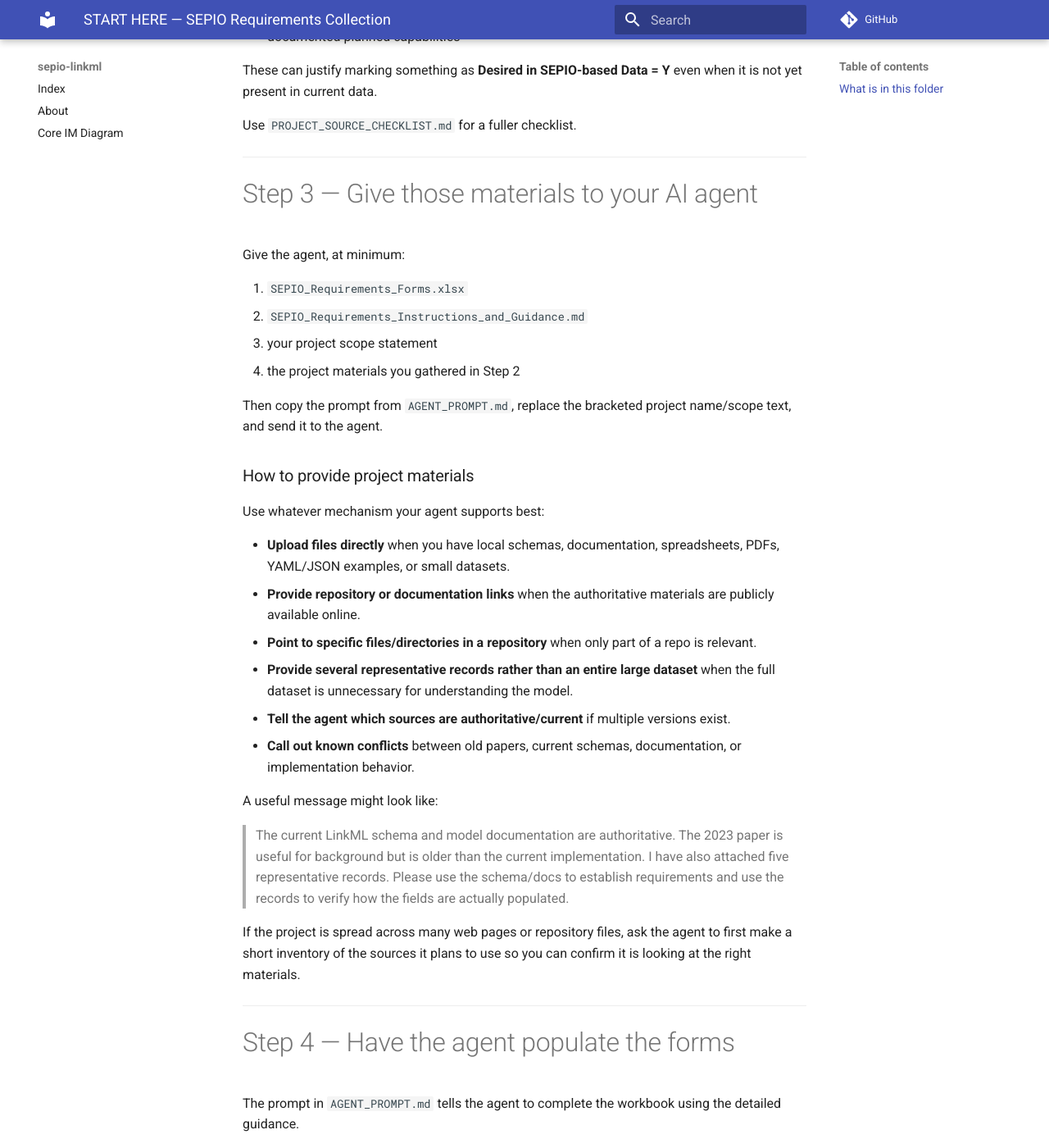
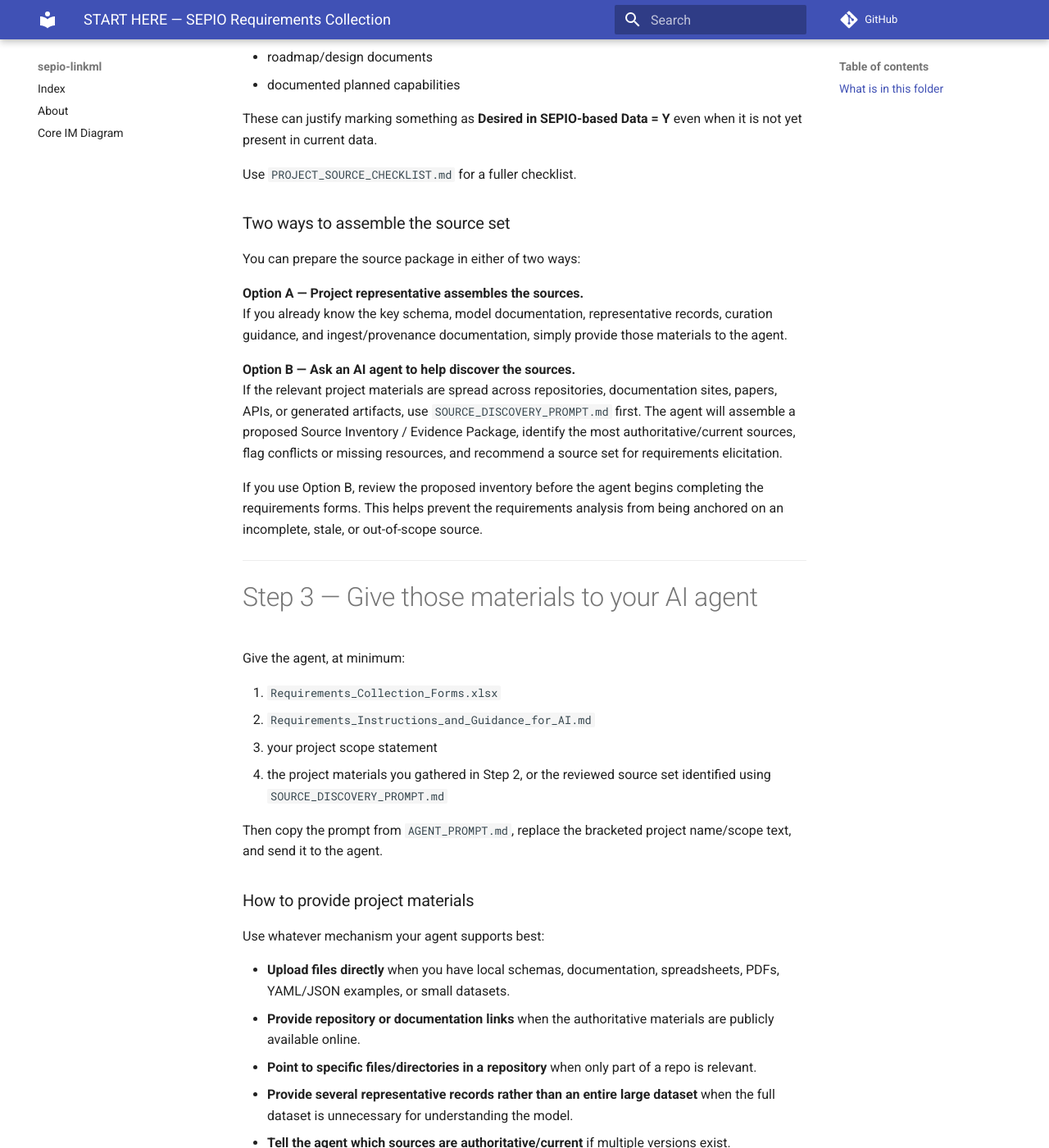
Before and after one commit to sepio-framework/sepio-linkml, an MkDocs documentation site: the page built from docs/requirements-collection/START_HERE.md, in a window 1280 px wide and 1400 px high, scrolled down 4895 px. Shown: the whole window at 82% size. Built offline with MkDocs 1.6.1 and Material for MkDocs 9.7.7, drawn with Linux system fonts in a browser that asks for light colours; comment, search, counter and statistics services are not loaded; some of the changed text lies outside the part shown.

Commit message:
Update START_HERE.md

```diff
--- a/docs/requirements-collection/START_HERE.md
+++ b/docs/requirements-collection/START_HERE.md
@@ -10,14 +10,15 @@
 
 ## What is in this folder
 
-- `SEPIO_Requirements_Forms.xlsx` — the empty workbook your agent should complete.
-- `SEPIO_Requirements_Instructions_and_Guidance.md` — detailed semantic and field-by-field instructions intended primarily for the AI agent.
+- `Requirements_Collection_Forms.xlsx` — the empty workbook your agent should complete.
+- `Requirements_Instructions_and_Guidance_for_AI.md` — detailed semantic and field-by-field instructions intended primarily for the AI agent.
 - `AGENT_PROMPT.md` — a ready-to-copy prompt for tasking the agent.
 - `PROJECT_SOURCE_CHECKLIST.md` — a checklist for gathering useful project schemas, documentation, examples, and other evidence.
-- `SEPIO_Requirements_Collection_Quick_Start.md` — the full human-facing guide to the requirements-collection workflow.
+- `SOURCE_DISCOVERY_PROMPT.md` — an optional prompt that asks an AI agent to identify and organize the best available project sources before requirements elicitation begins.
+- `Requirements_Collection_Overview.md` — the comprehensive human-facing overview of the requirements-collection workflow.
 - `examples/example_scope_statement.md` — examples of how to define exactly what project, model, or data product is being assessed.
 - `examples/example_completed_requirements_review.md` — an example of the short review memo the agent should return with the completed forms.
-- `BUNDLE_CONTENTS.md` — a list of the files included in this package.
+- `CONTENTS.md` — a list of the files included in this package.
 
 ---
 
@@ -161,16 +162,28 @@
 
 Use `PROJECT_SOURCE_CHECKLIST.md` for a fuller checklist.
 
+### Two ways to assemble the source set
+
+You can prepare the source package in either of two ways:
+
+**Option A — Project representative assembles the sources.**
+If you already know the key schema, model documentation, representative records, curation guidance, and ingest/provenance documentation, simply provide those materials to the agent.
+
+**Option B — Ask an AI agent to help discover the sources.**
+If the relevant project materials are spread across repositories, documentation sites, papers, APIs, or generated artifacts, use `SOURCE_DISCOVERY_PROMPT.md` first. The agent will assemble a proposed Source Inventory / Evidence Package, identify the most authoritative/current sources, flag conflicts or missing resources, and recommend a source set for requirements elicitation.
+
+If you use Option B, review the proposed inventory before the agent begins completing the requirements forms. This helps prevent the requirements analysis from being anchored on an incomplete, stale, or out-of-scope source.
+
 ---
 
 # Step 3 — Give those materials to your AI agent
 
 Give the agent, at minimum:
 
-1. `SEPIO_Requirements_Forms.xlsx`
-2. `SEPIO_Requirements_Instructions_and_Guidance.md`
+1. `Requirements_Collection_Forms.xlsx`
+2. `Requirements_Instructions_and_Guidance_for_AI.md`
 3. your project scope statement
-4. the project materials you gathered in Step 2
+4. the project materials you gathered in Step 2, or the reviewed source set identified using `SOURCE_DISCOVERY_PROMPT.md`
 
 Then copy the prompt from `AGENT_PROMPT.md`, replace the bracketed project name/scope text, and send it to the agent.
 
@@ -220,7 +233,7 @@
 
 ### 1. A completed requirements workbook
 
-A completed copy of `SEPIO_Requirements_Forms.xlsx`.
+A completed copy of `Requirements_Collection_Forms.xlsx`.
 
 ### 2. A short Requirements Review Memo
 
@@ -310,4 +323,4 @@
 
 ## More detailed guidance
 
-A more comprehensive overview of the workflow and tasks can be found in `SEPIO_Requirements_Collection_Quick_Start.md` in this folder.
+A more comprehensive overview of the workflow and tasks can be found in `Requirements_Collection_Overview.md` in this folder.
```
